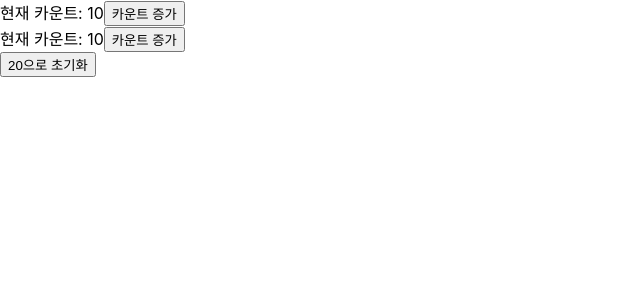
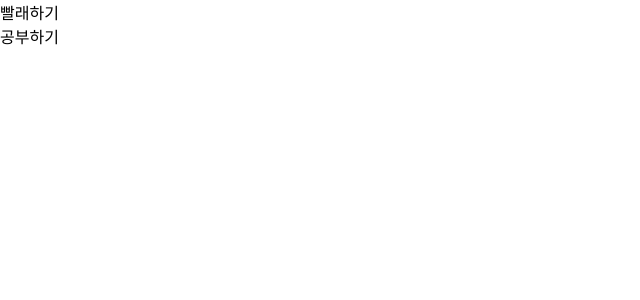
Before and after one commit to ssabii/do-it-react-example, a React (Create React App) app: page / in a window 1280 px wide. Shown: the top 300 px of the page, without its empty margins (0-640 px from the left). Built offline with nearby package versions, Linux system fonts and the light colour scheme.

Commit message:
03-8 배열 컴포넌트

```diff
--- /dev/null
+++ b/src/03/Todolist.jsx
@@ -0,0 +1,19 @@
+import React, { Component } from 'react';
+
+class Todolist extends Component {
+  render() {
+    const todoList = [
+      { taskName: '빨래하기', finished: false },
+      { taskName: '공부하기', finished: true },
+    ];
+    return (
+      <div>
+        {todoList.map((todo) => (
+          <div key={todo.taskName}>{todo.taskName}</div>
+        ))}
+      </div>
+    );
+  }
+}
+
+export default Todolist;
--- a/src/App.js
+++ b/src/App.js
@@ -1,33 +1,12 @@
 import React, { Component } from 'react';
 
-import Counter from './03/Counter';
-import NewCounter from './03/NewCounter';
+import Todolist from './03/Todolist';
 
 class App extends Component {
-  constructor(props) {
-    super(props);
-    this.state = { count: 10 };
-    this.resetCount = this.resetCount.bind(this);
-  }
-
-  resetCount() {
-    this.setState(({ count }) => ({ count: count + 10 }));
-  }
-
-  componentDidMount() {
-    this.setState({ hasDestroyed: true });
-  }
-
   render() {
     return (
       <div>
-        <div>
-          <Counter count={this.state.count} />
-        </div>
-        <div>
-          <NewCounter count={this.state.count} />
-        </div>
-        <button onClick={this.resetCount}>{this.state.count + 10}으로 초기화</button>
+        <Todolist />
       </div>
     );
   }
```
Also changed, not shown: src/03/ListExample.jsx (added, +16 -0 lines).
